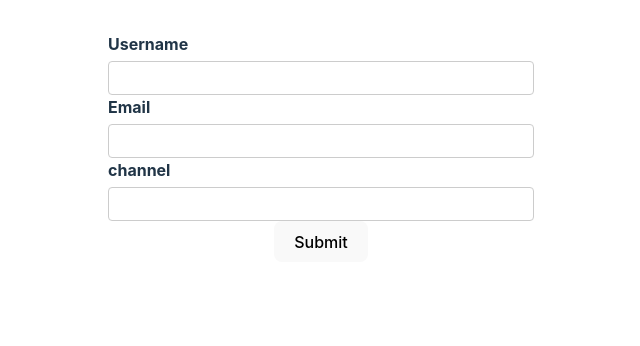
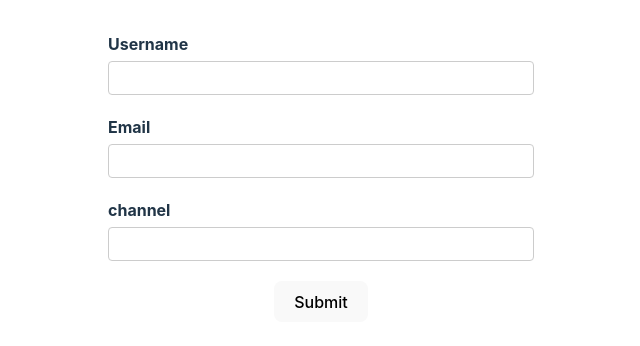
Before and after one commit to vinaybeelagi/rhf-demo, a React (Create React App) app: page / in a window 1280 px wide. Shown: the top 346 px of the page, without its empty margins (319-959 px from the left). Built offline with nearby package versions, Linux system fonts and the light colour scheme.

Commit message:
form validation message,error and form control message

```diff
--- a/src/components/YouTubeForm.tsx
+++ b/src/components/YouTubeForm.tsx
@@ -10,8 +10,8 @@ type FormValues = {
 
 export const YouTubeForm = () => {
   const form = useForm <FormValues>();
-  const {register,control,handleSubmit} = form;
-
+  const {register,control,handleSubmit,formState} = form;
+  const {errors} = formState;
   const onSubmit = (data:FormValues) => {
     console.log("form Submitted",data);
   }
@@ -19,13 +19,24 @@ export const YouTubeForm = () => {
 
   return (
     <div>
-        <form onSubmit={handleSubmit(onSubmit)}>
+        <form onSubmit={handleSubmit(onSubmit)} noValidate>
+          <div className='form-control'>
             <label htmlFor= "username">Username</label>
-            <input type="text"  id="username"{...register("username")} />
+            <input type="text"  id="username"{...register("username",{required:{value:true,message:"user name required"}})} />
+            <p className='error'>{errors.username?.message}</p>
+            </div>
+          <div className='form-control'>
             <label htmlFor= "email">Email</label>
-            <input type="email" id="email" {...register("email")} />
+           <input type="email" id="email" {...register("email",{pattern:{value:/^[a-zA-Z0-9._-]+@[a-zA-Z0-9.-]+\.[a-zA-Z]{2,4}$/,message:"invalid email"}})} />
+           <p className='error'>{errors.email?.message}</p>
+           </div>
+
+          <div className='form-control'>
             <label htmlFor= "channel">channel</label>
-            <input type="text"  id="channel" {...register("channel")}/>
+            <input type="text"  id="channel" {...register("channel",{required:{value:true,message:"channel name required"}})} />
+            <p className='error'>{errors.channel?.message}</p>
+            </div>
+
 
             <button type="submit">Submit</button>
 
```
